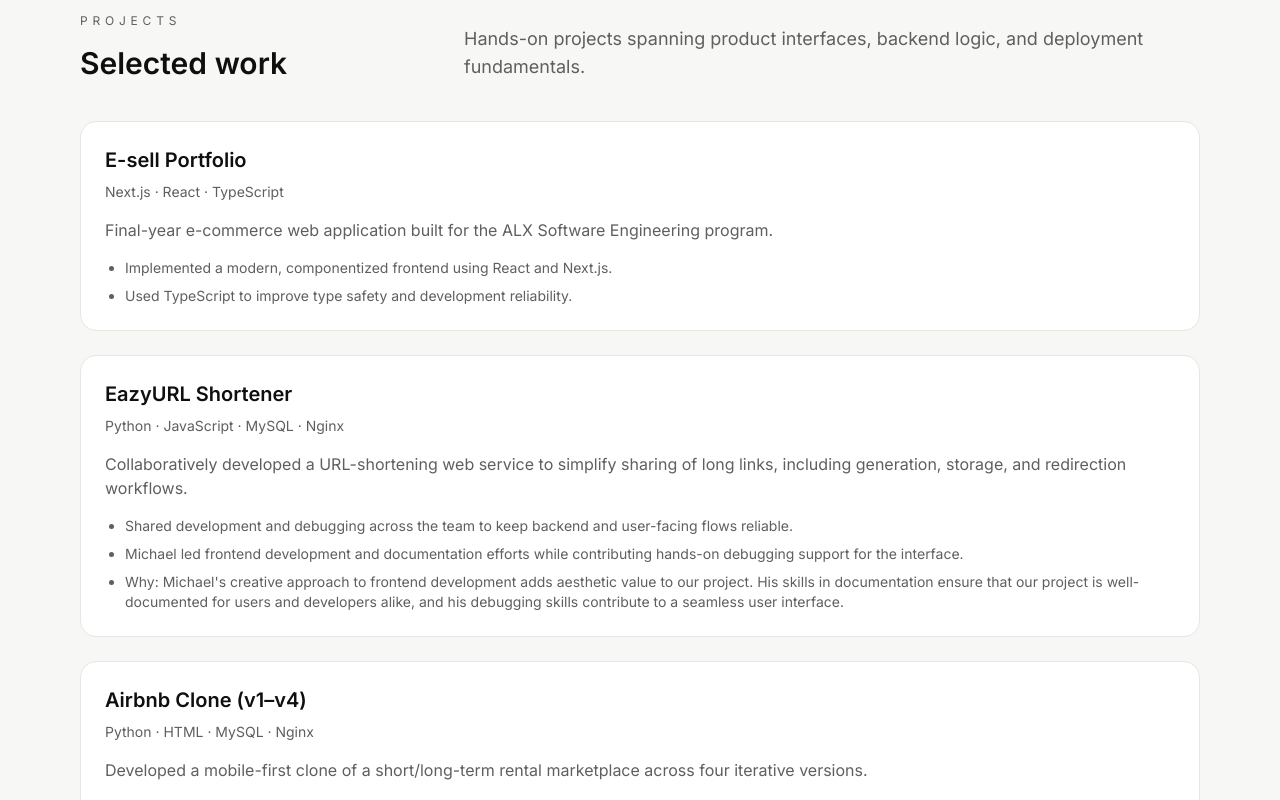
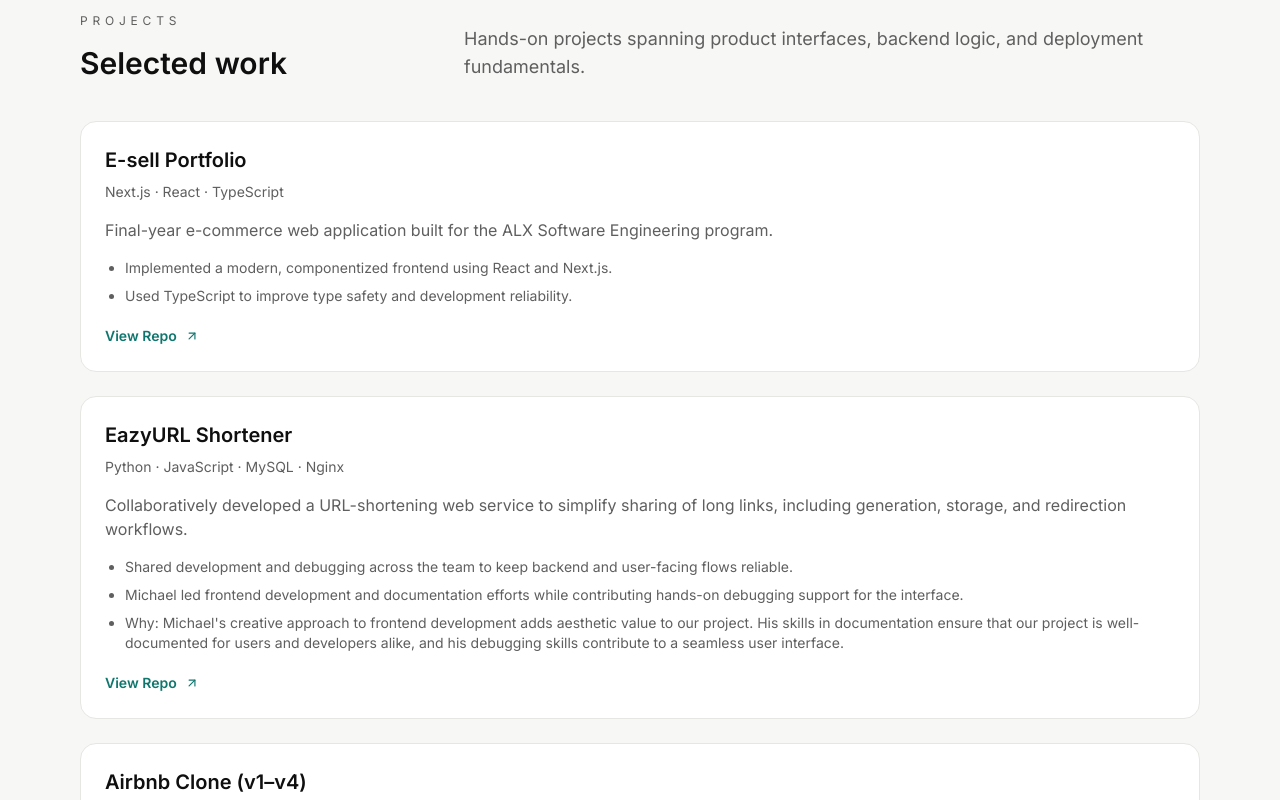
Before and after one commit to 001-sketch/Resume, a Next.js app: page / in a window 1280 px wide. Shown: the part 2180-2980 px from the top of the page. Built offline with nearby package versions, Linux system fonts and the light colour scheme.

Commit message:
feat: add repo links and smooth project card interactions
Co-authored-by: 001-sketch <123306888+001-sketch@users.noreply.github.com>

```diff
--- a/app/globals.css
+++ b/app/globals.css
@@ -19,6 +19,12 @@ html {
   scroll-behavior: smooth;
 }
 
+@media (prefers-reduced-motion: reduce) {
+  html {
+    scroll-behavior: auto;
+  }
+}
+
 ::selection {
   background: var(--accent);
   color: #ffffff;
--- a/components/ui/portfolio-hero.tsx
+++ b/components/ui/portfolio-hero.tsx
@@ -1,5 +1,6 @@
 import { ArrowUpRight } from "lucide-react";
 import { PROJECTS } from "@/lib/projects";
+import ProjectCard from "@/components/ui/project-card";
 
 const NAV_LINKS = [
   { href: "#about", label: "About" },
@@ -233,16 +234,7 @@ export default function PortfolioHero() {
 
             <div className="mt-10 grid gap-6">
               {PROJECTS.map((project) => (
-                <article key={project.title} className="rounded-2xl border border-[color:var(--border)] bg-white p-6">
-                  <h3 className="text-xl font-semibold">{project.title}</h3>
-                  <p className="mt-2 text-sm text-[color:var(--muted)]">{project.stack.join(" · ")}</p>
-                  <p className="mt-4 text-[color:var(--muted)]">{project.summary}</p>
-                  <ul className="mt-4 list-disc space-y-2 pl-5 text-sm text-[color:var(--muted)]">
-                    {project.highlights.map((highlight) => (
-                      <li key={highlight}>{highlight}</li>
-                    ))}
-                  </ul>
-                </article>
+                <ProjectCard key={project.title} project={project} />
               ))}
             </div>
           </div>
--- /dev/null
+++ b/components/ui/project-card.tsx
@@ -0,0 +1,93 @@
+"use client";
+
+import { ArrowUpRight } from "lucide-react";
+import { useEffect, useRef, type MouseEvent } from "react";
+import type { Project } from "@/lib/projects";
+
+type ProjectCardProps = {
+  project: Project;
+};
+
+export default function ProjectCard({ project }: ProjectCardProps) {
+  const cardRef = useRef<HTMLElement>(null);
+  const glowRef = useRef<HTMLDivElement>(null);
+  const effectEnabledRef = useRef(false);
+
+  useEffect(() => {
+    if (typeof window === "undefined") {
+      return;
+    }
+
+    const supportsFinePointer = window.matchMedia("(hover: hover) and (pointer: fine)");
+    const prefersReducedMotion = window.matchMedia("(prefers-reduced-motion: reduce)");
+
+    const update = () => {
+      effectEnabledRef.current = supportsFinePointer.matches && !prefersReducedMotion.matches;
+    };
+
+    update();
+
+    supportsFinePointer.addEventListener("change", update);
+    prefersReducedMotion.addEventListener("change", update);
+
+    return () => {
+      supportsFinePointer.removeEventListener("change", update);
+      prefersReducedMotion.removeEventListener("change", update);
+    };
+  }, []);
+
+  const handleMouseMove = (event: MouseEvent<HTMLElement>) => {
+    if (!effectEnabledRef.current || !cardRef.current || !glowRef.current) {
+      return;
+    }
+
+    const rect = cardRef.current.getBoundingClientRect();
+    const x = event.clientX - rect.left;
+    const y = event.clientY - rect.top;
+
+    glowRef.current.style.opacity = "1";
+    glowRef.current.style.background = `radial-gradient(220px circle at ${x}px ${y}px, rgba(15, 118, 110, 0.16), transparent 70%)`;
+  };
+
+  const handleMouseLeave = () => {
+    if (!glowRef.current) {
+      return;
+    }
+
+    glowRef.current.style.opacity = "0";
+  };
+
+  return (
+    <article
+      ref={cardRef}
+      onMouseMove={handleMouseMove}
+      onMouseLeave={handleMouseLeave}
+      className="group relative overflow-hidden rounded-2xl border border-[color:var(--border)] bg-white p-6"
+    >
+      <div
+        ref={glowRef}
+        aria-hidden="true"
+        className="pointer-events-none absolute inset-0 opacity-0 transition-opacity duration-300 motion-reduce:hidden"
+      />
+      <div className="relative">
+        <h3 className="text-xl font-semibold">{project.title}</h3>
+        <p className="mt-2 text-sm text-[color:var(--muted)]">{project.stack.join(" · ")}</p>
+        <p className="mt-4 text-[color:var(--muted)]">{project.summary}</p>
+        <ul className="mt-4 list-disc space-y-2 pl-5 text-sm text-[color:var(--muted)]">
+          {project.highlights.map((highlight) => (
+            <li key={highlight}>{highlight}</li>
+          ))}
+        </ul>
+        <a
+          href={project.repoUrl}
+          target="_blank"
+          rel="noopener noreferrer"
+          className="mt-5 inline-flex items-center gap-2 rounded-sm text-sm font-semibold text-[color:var(--accent)] transition-colors duration-200 hover:text-[color:var(--foreground)] focus-visible:outline-2 focus-visible:outline-offset-2 focus-visible:outline-[color:var(--accent)]"
+        >
+          View Repo
+          <ArrowUpRight size={14} className="transition-transform duration-200 group-hover:translate-x-0.5" />
+        </a>
+      </div>
+    </article>
+  );
+}
--- a/lib/projects.ts
+++ b/lib/projects.ts
@@ -1,4 +1,12 @@
-export const PROJECTS = [
+export type Project = {
+  title: string;
+  stack: string[];
+  summary: string;
+  highlights: string[];
+  repoUrl: string;
+};
+
+export const PROJECTS: Project[] = [
   {
     title: "E-sell Portfolio",
     stack: ["Next.js", "React", "TypeScript"],
@@ -7,6 +15,7 @@ export const PROJECTS = [
       "Implemented a modern, componentized frontend using React and Next.js.",
       "Used TypeScript to improve type safety and development reliability.",
     ],
+    repoUrl: "https://github.com/Mike-chege/E-Sell_Portfolio",
   },
   {
     title: "EazyURL Shortener",
@@ -18,6 +27,7 @@ export const PROJECTS = [
       "Michael led frontend development and documentation efforts while contributing hands-on debugging support for the interface.",
       "Why: Michael's creative approach to frontend development adds aesthetic value to our project. His skills in documentation ensure that our project is well-documented for users and developers alike, and his debugging skills contribute to a seamless user interface."
     ],
+    repoUrl: "https://github.com/Bigizic/EZYURL-Shortner",
   },
   {
     title: "Airbnb Clone (v1–v4)",
@@ -28,5 +38,6 @@ export const PROJECTS = [
       "Built core property listing and booking flows with a Python backend.",
       "Added MySQL persistence to support listings and booking workflows.",
     ],
+    repoUrl: "https://github.com/Mike-chege/AirBnB_clone_v4",
   },
 ];
```
